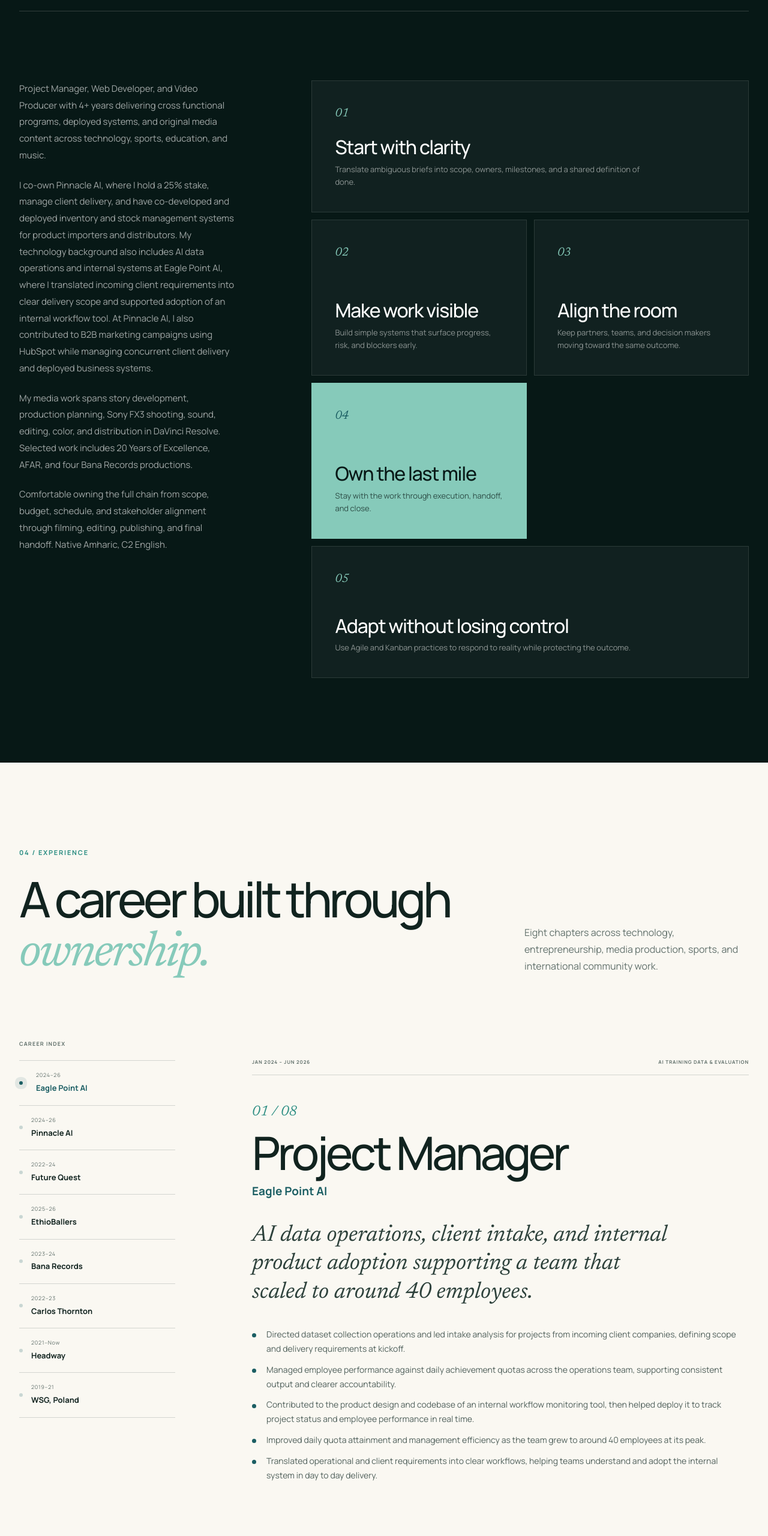
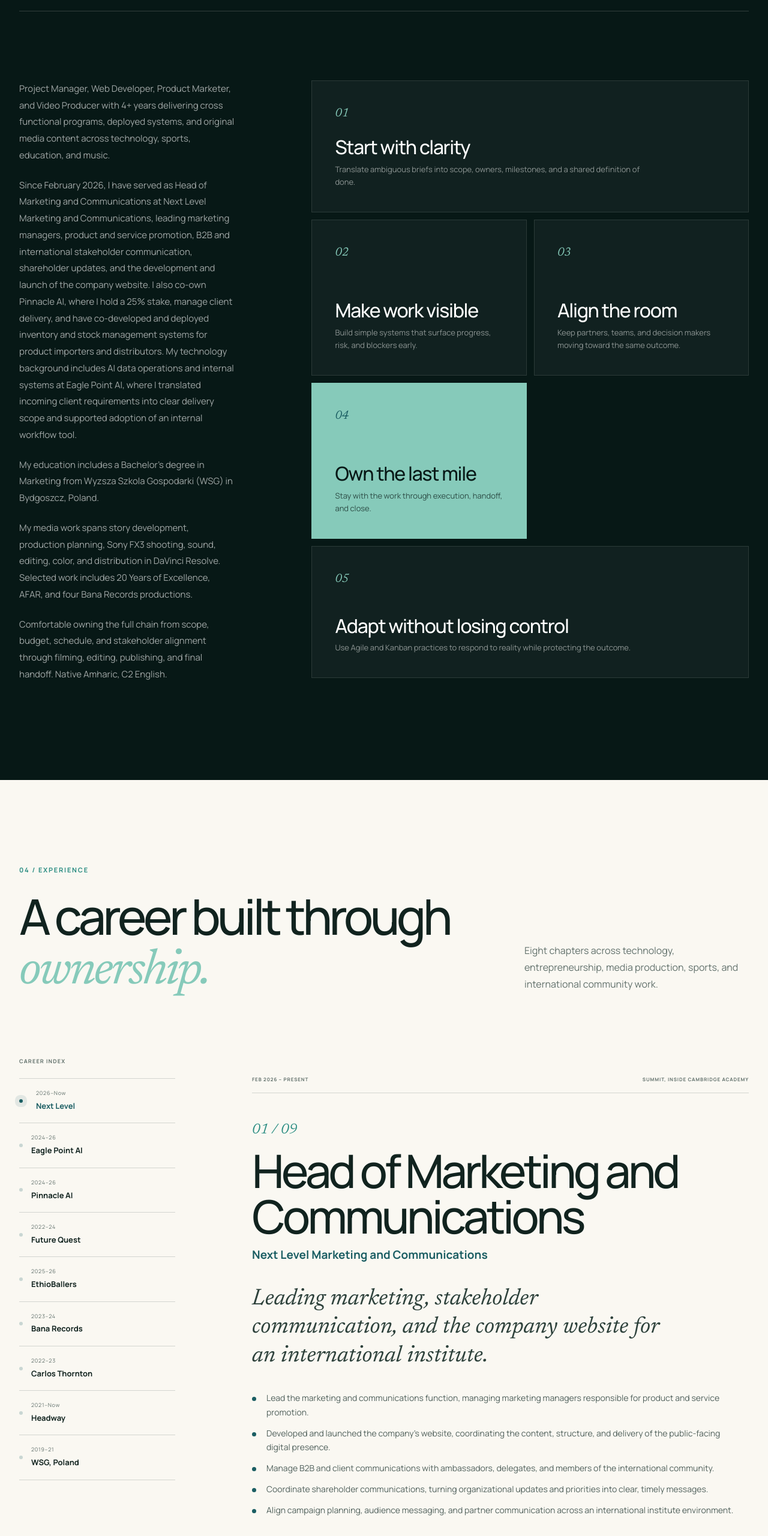
Before and after one commit to Dawitom3000/Dawits-personal-website, a plain HTML site: page index.html in a window 1280 px wide. Shown: the part 7520-10080 px from the top of the page at 60% size. Drawn offline with Linux system fonts and the light colour scheme.

Commit message:
Add current marketing and communications role

```diff
--- a/index.html
+++ b/index.html
@@ -740,10 +740,13 @@
         <div class="profile-layout">
           <div class="profile-copy reveal">
             <p>
-              Project Manager, Web Developer, and Video Producer with 4+ years delivering cross functional programs, deployed systems, and original media content across technology, sports, education, and music.
+              Project Manager, Web Developer, Product Marketer, and Video Producer with 4+ years delivering cross functional programs, deployed systems, and original media content across technology, sports, education, and music.
             </p>
             <p>
-              I co-own Pinnacle AI, where I hold a 25% stake, manage client delivery, and have co-developed and deployed inventory and stock management systems for product importers and distributors. My technology background also includes AI data operations and internal systems at Eagle Point AI, where I translated incoming client requirements into clear delivery scope and supported adoption of an internal workflow tool. At Pinnacle AI, I also contributed to B2B marketing campaigns using HubSpot while managing concurrent client delivery and deployed business systems.
+              Since February 2026, I have served as Head of Marketing and Communications at Next Level Marketing and Communications, leading marketing managers, product and service promotion, B2B and international stakeholder communication, shareholder updates, and the development and launch of the company website. I also co-own Pinnacle AI, where I hold a 25% stake, manage client delivery, and have co-developed and deployed inventory and stock management systems for product importers and distributors. My technology background includes AI data operations and internal systems at Eagle Point AI, where I translated incoming client requirements into clear delivery scope and supported adoption of an internal workflow tool.
+            </p>
+            <p>
+              My education includes a Bachelor's degree in Marketing from Wyzsza Szkola Gospodarki (WSG) in Bydgoszcz, Poland.
             </p>
             <p>
               My media work spans story development, production planning, Sony FX3 shooting, sound, editing, color, and distribution in DaVinci Resolve. Selected work includes 20 Years of Excellence, AFAR, and four Bana Records productions.
@@ -801,7 +804,11 @@
           <aside class="experience-rail" aria-label="Experience chapters">
             <p>Career index</p>
             <nav>
-              <a href="#role-eagle-point" class="experience-link is-active" data-role-link="role-eagle-point">
+              <a href="#role-next-level" class="experience-link is-active" data-role-link="role-next-level">
+                <span>2026–Now</span>
+                <strong>Next Level</strong>
+              </a>
+              <a href="#role-eagle-point" class="experience-link" data-role-link="role-eagle-point">
                 <span>2024–26</span>
                 <strong>Eagle Point AI</strong>
               </a>
@@ -837,12 +844,30 @@
           </aside>
 
           <div class="experience-chapters">
+            <article class="experience-chapter" id="role-next-level" data-role-chapter>
+              <div class="chapter-topline">
+                <span>Feb 2026 – Present</span>
+                <span>Summit, inside Cambridge Academy</span>
+              </div>
+              <p class="chapter-index">01 / 09</p>
+              <h3>Head of Marketing and Communications</h3>
+              <p class="chapter-company">Next Level Marketing and Communications</p>
+              <p class="chapter-highlight">Leading marketing, stakeholder communication, and the company website for an international institute.</p>
+              <ul>
+                <li>Lead the marketing and communications function, managing marketing managers responsible for product and service promotion.</li>
+                <li>Developed and launched the company's website, coordinating the content, structure, and delivery of the public-facing digital presence.</li>
+                <li>Manage B2B and client communications with ambassadors, delegates, and members of the international community.</li>
+                <li>Coordinate shareholder communications, turning organizational updates and priorities into clear, timely messages.</li>
+                <li>Align campaign planning, audience messaging, and partner communication across an international institute environment.</li>
+              </ul>
+            </article>
+
             <article class="experience-chapter" id="role-eagle-point" data-role-chapter>
               <div class="chapter-topline">
                 <span>Jan 2024 – Jun 2026</span>
                 <span>AI training data &amp; evaluation</span>
               </div>
-              <p class="chapter-index">01 / 08</p>
+              <p class="chapter-index">02 / 09</p>
               <h3>Project Manager</h3>
               <p class="chapter-company">Eagle Point AI</p>
               <p class="chapter-highlight">AI data operations, client intake, and internal product adoption supporting a team that scaled to around 40 employees.</p>
@@ -860,7 +885,7 @@
                 <span>May 2024 – Apr 2026</span>
                 <span>Remote</span>
               </div>
-              <p class="chapter-index">02 / 08</p>
+              <p class="chapter-index">03 / 09</p>
               <h3>Co-Owner &amp; Project Manager</h3>
               <p class="chapter-company">Pinnacle AI · Development, design &amp; consulting agency</p>
               <p class="chapter-highlight">A 25% ownership stake, three concurrent client engagements, and 2–3 deployed inventory and stock management systems.</p>
@@ -878,7 +903,7 @@
                 <span>2025 – Early 2026</span>
                 <span>Addis Ababa, Ethiopia</span>
               </div>
-              <p class="chapter-index">04 / 08</p>
+              <p class="chapter-index">04 / 09</p>
               <h3>Media Producer &amp; TikTok Content Lead</h3>
               <p class="chapter-company">Coach Carlos / EthioBallers</p>
               <p class="chapter-highlight">6K+ followers and 50K+ likes reached in about one month of active page management and production.</p>
@@ -895,7 +920,7 @@
                 <span>2023 – 2024</span>
                 <span>Addis Ababa, Ethiopia</span>
               </div>
-              <p class="chapter-index">05 / 08</p>
+              <p class="chapter-index">05 / 09</p>
               <h3>Head of Content &amp; Communications</h3>
               <p class="chapter-company">Bana Records</p>
               <p class="chapter-highlight">A repeatable release system in place of rushed production.</p>
@@ -911,7 +936,7 @@
                 <span>2022 – 2024</span>
                 <span>Headway Travel Firm digital product</span>
               </div>
-              <p class="chapter-index">03 / 08</p>
+              <p class="chapter-index">06 / 09</p>
               <h3>Product Project Lead</h3>
               <p class="chapter-company">Future Quest</p>
               <p class="chapter-highlight">A remote opportunity platform taken from early development to launch.</p>
@@ -928,7 +953,7 @@
                 <span>2022 – 2023</span>
                 <span>Addis Ababa, Ethiopia</span>
               </div>
-              <p class="chapter-index">06 / 08</p>
+              <p class="chapter-index">07 / 09</p>
               <h3>Special Project Manager</h3>
               <p class="chapter-company">Carlos Thornten Sports Enrichment Center</p>
               <p class="chapter-highlight">Five funded partnerships and fully booked camps with zero missed deadlines.</p>
@@ -945,7 +970,7 @@
                 <span>Jul 2021 – Present</span>
                 <span>Addis Ababa, Ethiopia</span>
               </div>
-              <p class="chapter-index">07 / 08</p>
+              <p class="chapter-index">08 / 09</p>
               <h3>Founder &amp; Managing Director</h3>
               <p class="chapter-company">Headway Travel Firm</p>
               <p class="chapter-highlight">A profitable consultancy built from zero, then scaled to a team of seven.</p>
@@ -962,7 +987,7 @@
                 <span>2019 – 2021</span>
                 <span>Bydgoszcz, Poland</span>
               </div>
-              <p class="chapter-index">08 / 08</p>
+              <p class="chapter-index">09 / 09</p>
               <h3>Group Leader &amp; Project Coordinator</h3>
               <p class="chapter-company">Wyzsza Szkola Gospodarki</p>
               <p class="chapter-highlight">Eight people, six countries, and no shared native language.</p>
```
